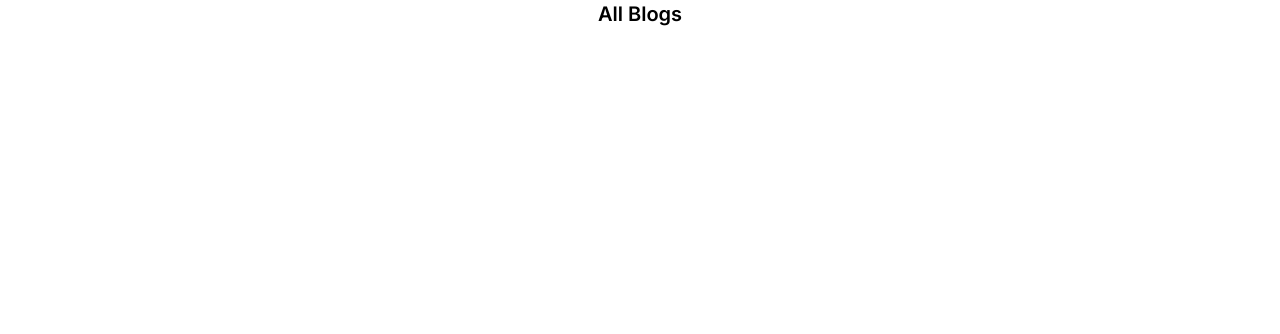
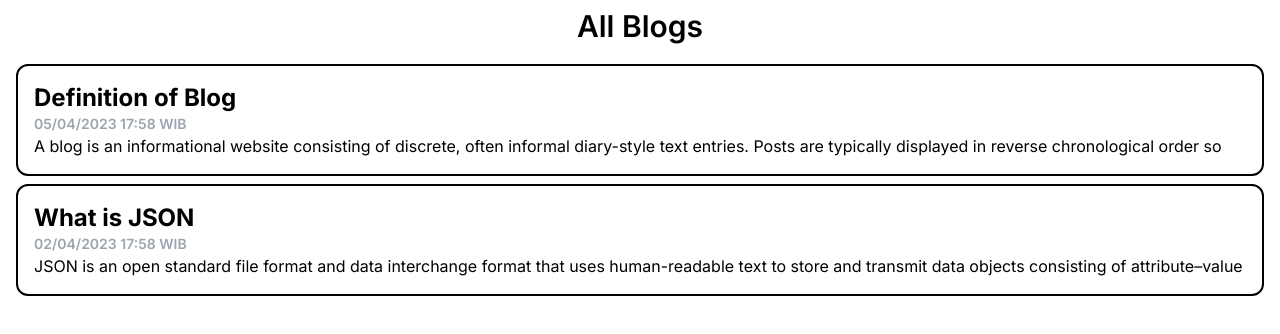
Before and after one commit to RafiMoreno/nextjs-blog, a Next.js app: page /blogs in a window 1280 px wide. Shown: the top 334 px of the page. Built offline with nearby package versions, Linux system fonts and the light colour scheme.

Commit message:
feat: show blog items

```diff
--- a/app/blogs.json
+++ b/app/blogs.json
@@ -1,12 +1,12 @@
 [
     {
         "title":"Definition of Blog",
-        "publication_date": "2023-04-23T18:25:43.511Z",
-        "content": "A blog is an informational website consisting of discrete, often informal diary-style text entries. Posts are typically displayed in reverse chronological order so that the most recent post appears first, at the top of the web page."
+        "publication_date": "05/04/2023 17:58 WIB",
+        "content": "A blog is an informational website consisting of discrete, often informal diary-style text entries. Posts are typically displayed in reverse chronological order so that the most recent post appears first, at the top of the web page. A blog is an informational website consisting of discrete, often informal diary-style text entries. Posts are typically displayed in reverse chronological order so that the most recent post appears first, at the top of the web page. A blog is an informational website consisting of discrete, often informal diary-style text entries. Posts are typically displayed in reverse chronological order so that the most recent post appears first, at the top of the web page. A blog is an informational website consisting of discrete, often informal diary-style text entries. Posts are typically displayed in reverse chronological order so that the most recent post appears first, at the top of the web page. A blog is an informational website consisting of discrete, often informal diary-style text entries. Posts are typically displayed in reverse chronological order so that the most recent post appears first, at the top of the web page."
     },
     {
         "title":"What is JSON",
-        "publication_date": "2023-03-23T18:25:43.511Z",
+        "publication_date": "02/04/2023 17:58 WIB",
         "content": "JSON is an open standard file format and data interchange format that uses human-readable text to store and transmit data objects consisting of attribute–value pairs and arrays. It is a commonly used data format with diverse uses in electronic data interchange, including that of web applications with servers."
     }
 ]
--- a/app/blogs/page.tsx
+++ b/app/blogs/page.tsx
@@ -1,11 +1,15 @@
-import { promises as fs } from 'fs';
+import BlogItems from "@/components/BlogItems";
+import { promises as fs } from "fs";
 
 export default async function Blogs() {
-    const file = await fs.readFile(process.cwd() + '/app/blogs.json', 'utf8');
-    const data = JSON.parse(file);
-    return (
-        <div className="flex flex-col items-center h-full w-full">
-            <h1 className="font-semibold text-xl">All Blogs</h1>
-        </div>
-    )
+  const file = await fs.readFile(process.cwd() + "/app/blogs.json", "utf8");
+  const data = JSON.parse(file);
+  return (
+    <div className="flex flex-col items-center h-full w-full px-4 gap-2">
+      <h1 className="font-semibold text-3xl mb-3 mt-2">All Blogs</h1>
+      {data.map((blog: any, index: number) => (
+        <BlogItems data={data[index]} />
+      ))}
+    </div>
+  );
 }
--- /dev/null
+++ b/app/interfaces/index.ts
@@ -0,0 +1,5 @@
+export type Blog = {
+    title: string;
+    publication_date: string;
+    content: string;
+  };
--- /dev/null
+++ b/components/BlogItems.tsx
@@ -0,0 +1,15 @@
+import { Blog } from "../app/interfaces";
+
+type Props = {
+  data: Blog;
+};
+
+export default function BlogItems({ data }: Props){
+    return(
+        <div className="flex flex-col p-4 border-solid border-2 rounded-xl border-black max-h-32">
+            <p className="text-2xl font-bold">{data.title}</p>
+            <p className="text-sm text-gray-400 font-semibold">{data.publication_date}</p>
+            <p className="max-h-6 text-ellipsis overflow-hidden">{data.content}</p>
+        </div>
+    )
+}
```
